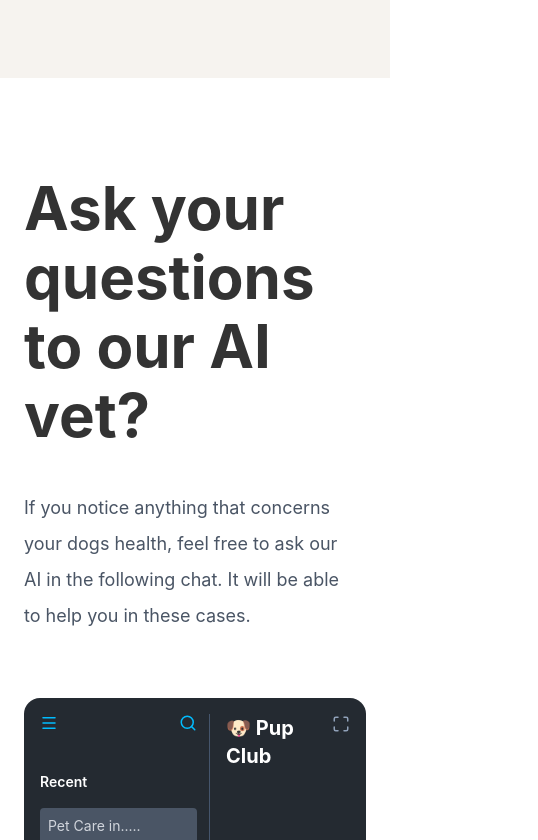
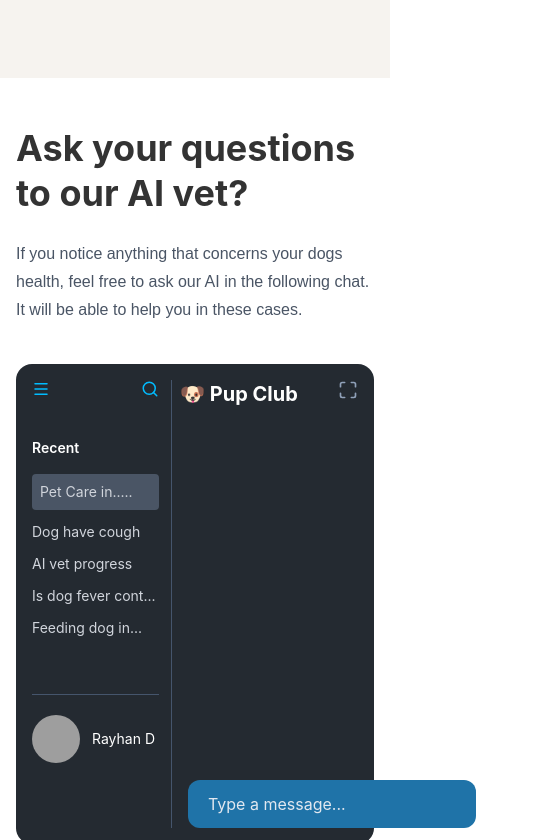
Before and after one commit to devjahid1/Pet, a React (Vite) app: page / in a window 390 px wide. Shown: the part 4144-4984 px from the top of the page, 538 px wide, since content can reach past the window. Built offline with nearby package versions, Linux system fonts and the light colour scheme; grey boxes are pictures that could not be loaded.

Commit message:
Refactor AIChat component layout and styles

```diff
--- a/src/components/AIChat.jsx
+++ b/src/components/AIChat.jsx
@@ -2,28 +2,30 @@ import { Menu, Search, Maximize, Smile, Link2, Mic } from "lucide-react";
 
 const AIChat = () => {
   return (
-    <section className="bg-[#ffffff] py-24">
-      <div className="max-w-7xl mx-auto px-6">
+<section className="bg-[#ffffff] py-12 md:py-24">
+  <div className="max-w-7xl mx-auto px-4 sm:px-6">
 
-        <div className="grid lg:grid-cols-2 gap-16 items-center">
+        <div className="grid lg:grid-cols-2 gap-10 lg:gap-16 items-center">
 
           {/* LEFT CONTENT */}
           <div>
-            <h2 className="text-[60px] leading-[1.15] font-bold text-[#333] max-w-md">
+            <h2 className="text-4xl sm:text-5xl lg:text-[60px] leading-tight font-bold text-[#333] max-w-md">
               Ask your questions to our AI vet?
             </h2>
 
-            <p className="mt-10 text-gray-600 text-lg max-w-xs leading-9">
+            <p
+  className="mt-6 md:mt-10 text-gray-600 text-base md:text-lg max-w-md leading-7 md:leading-9"
+  style={{ fontFamily: "Poppins, sans-serif" }}
+>
               If you notice anything that concerns your dogs health,
               feel free to ask our AI in the following chat.
               It will be able to help you in these cases.
             </p>
           </div>
 
-          {/* CHAT UI */}
-          <div className="bg-[#242A31] rounded-2xl p-4 h-[480px]">
+         <div className="bg-[#242A31] rounded-2xl p-4 h-[480px]">
 
-            <div className="grid grid-cols-[170px_1fr] h-full">
+            <div className="grid grid-cols-[140px_1fr] h-full">
 
               {/* SIDEBAR */}
               <div className="border-r border-slate-600 pr-3">
@@ -71,7 +73,7 @@ const AIChat = () => {
               </div>
 
               {/* CHAT AREA */}
-              <div className="relative pl-4">
+              <div className="relative pl-2">
 
                 <div className="flex justify-between">
                   <div className="text-white font-bold text-xl">
@@ -85,7 +87,7 @@ const AIChat = () => {
                 </div>
 
                 {/* Message Box */}
-                <div className="absolute bottom-0 left-4 right-0">
+                <div className="absolute bottom-0 -left-2 lg:left-3 sm: right-0">
 
                   <div className="flex items-center gap-3">
 
```
